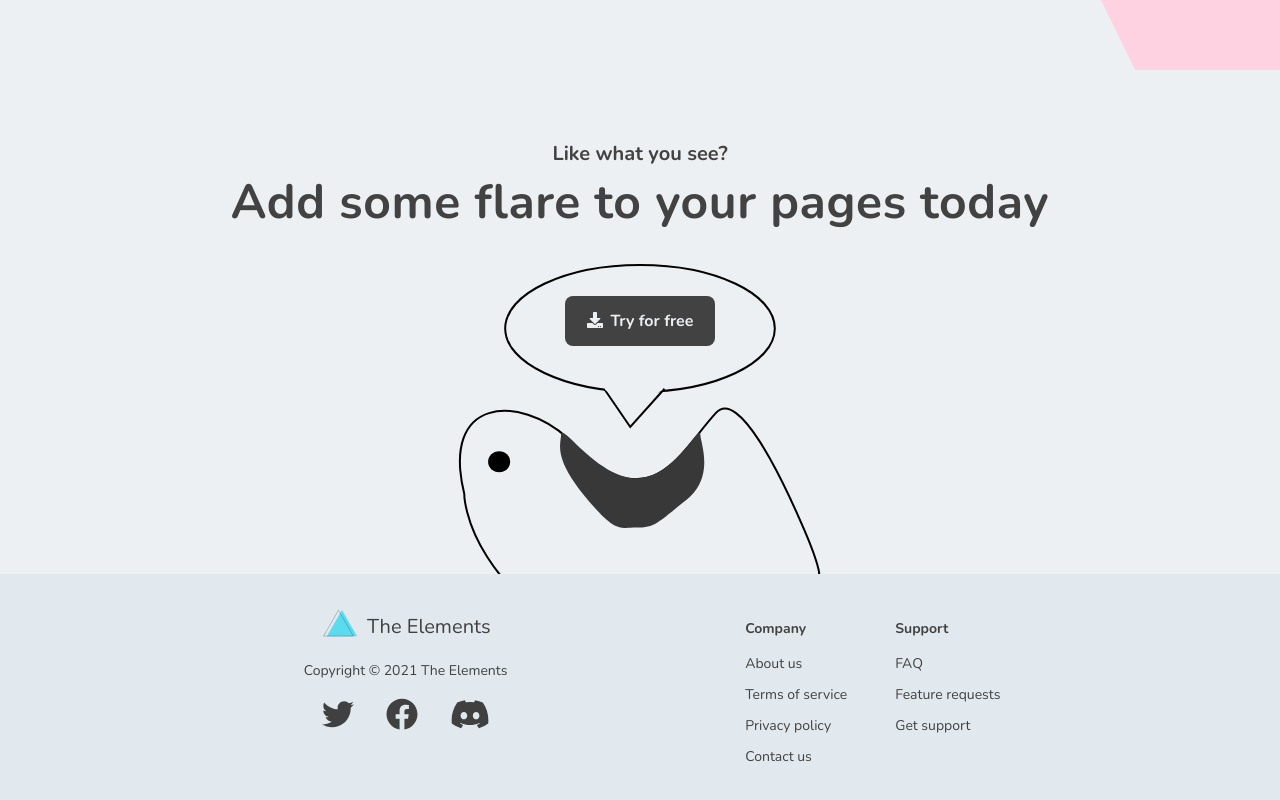
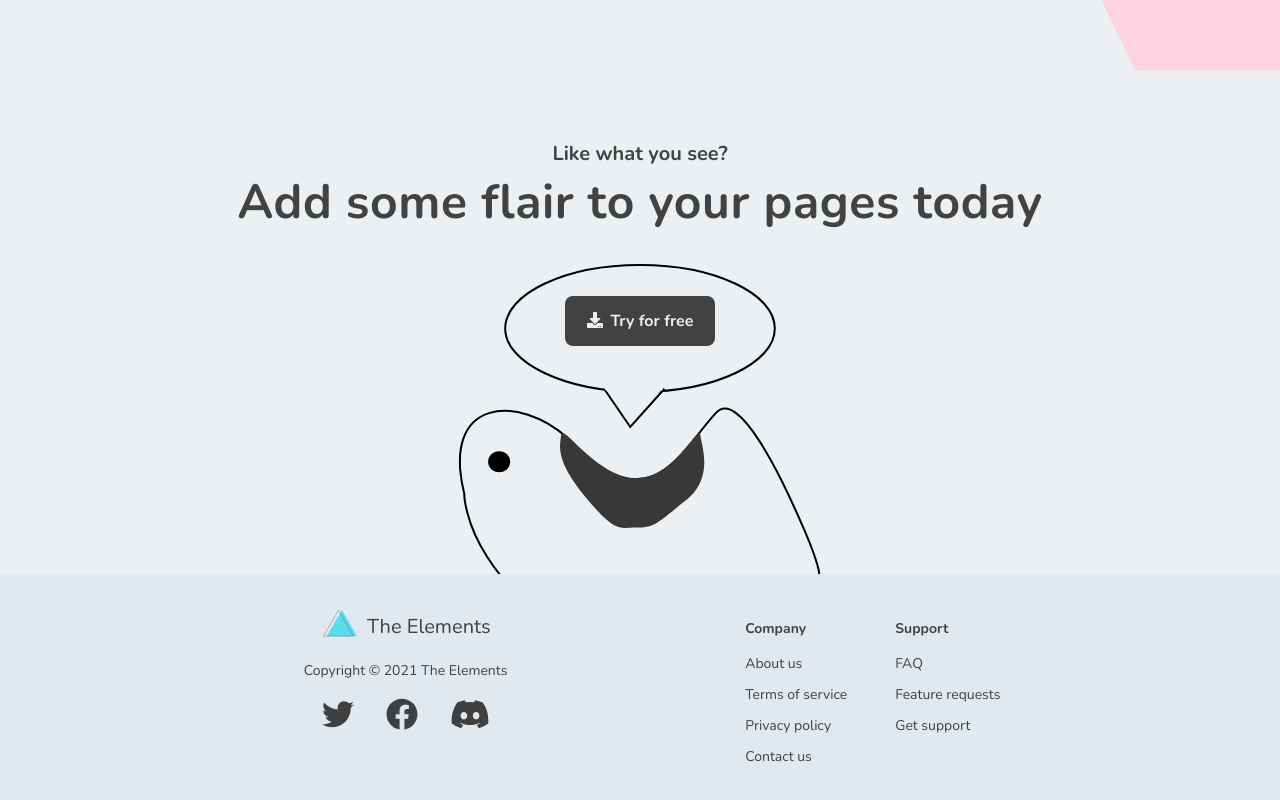
Before and after one commit to AnOrdinaryUsername/Shopping-Cart, a React (Create React App) app: page /#/ in a window 1280 px wide. Shown: the part 1308-2108 px from the top of the page. Built offline with nearby package versions, Linux system fonts and the light colour scheme.

Commit message:
fix: Change the word 'flare' to 'flair' in CTA

```diff
--- a/src/components/organisms/CallToAction.tsx
+++ b/src/components/organisms/CallToAction.tsx
@@ -74,7 +74,7 @@ const CallToAction = () => {
     <Section>
       <Wrapper>
         <SubHeading>Like what you see?</SubHeading>
-        <MainHeading>Add some flare to your pages today</MainHeading>
+        <MainHeading>Add some flair to your pages today</MainHeading>
       </Wrapper>
       <MouthSvg />
     </Section>
```
Also changed, not shown: 1 other file (tests, documents, lock files or other folders).
